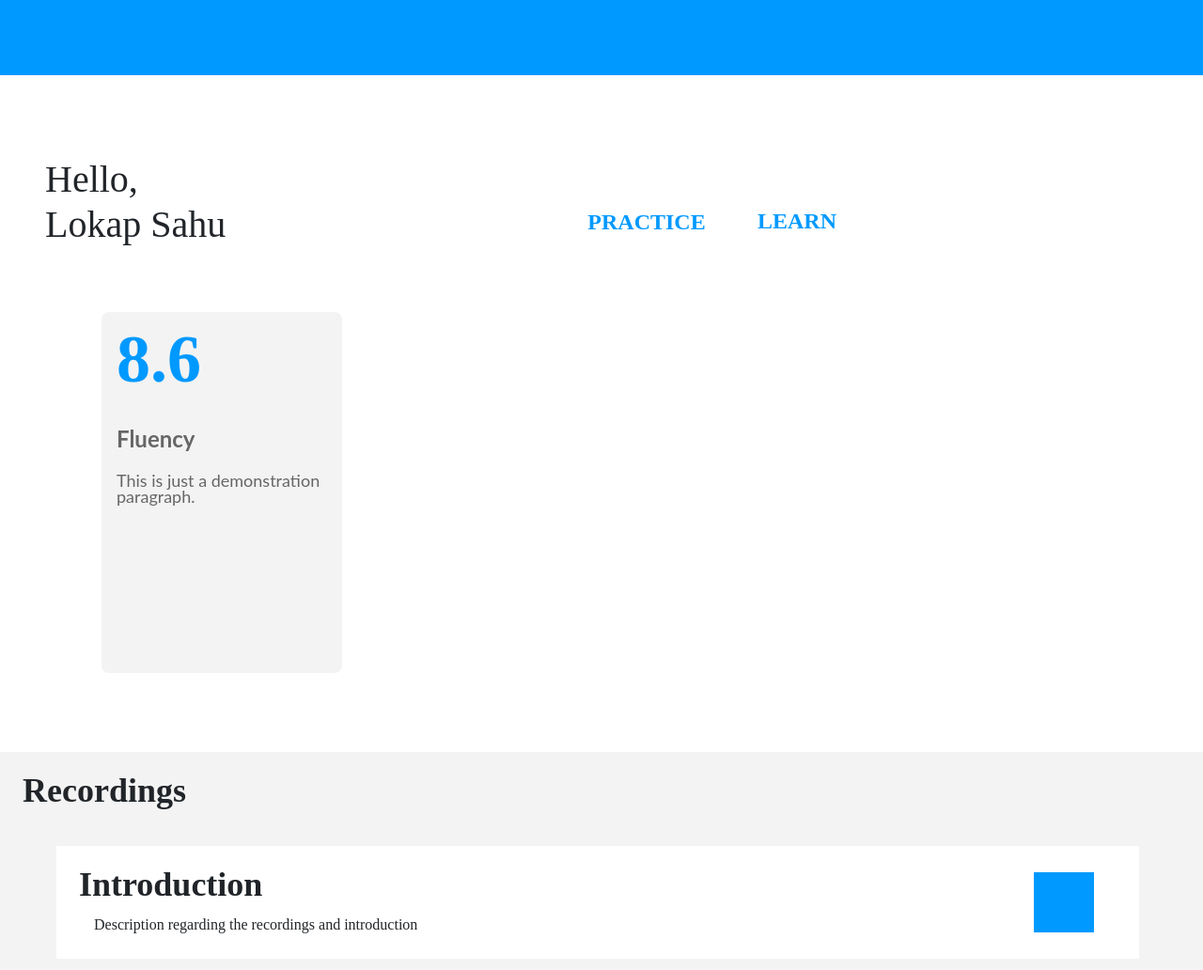
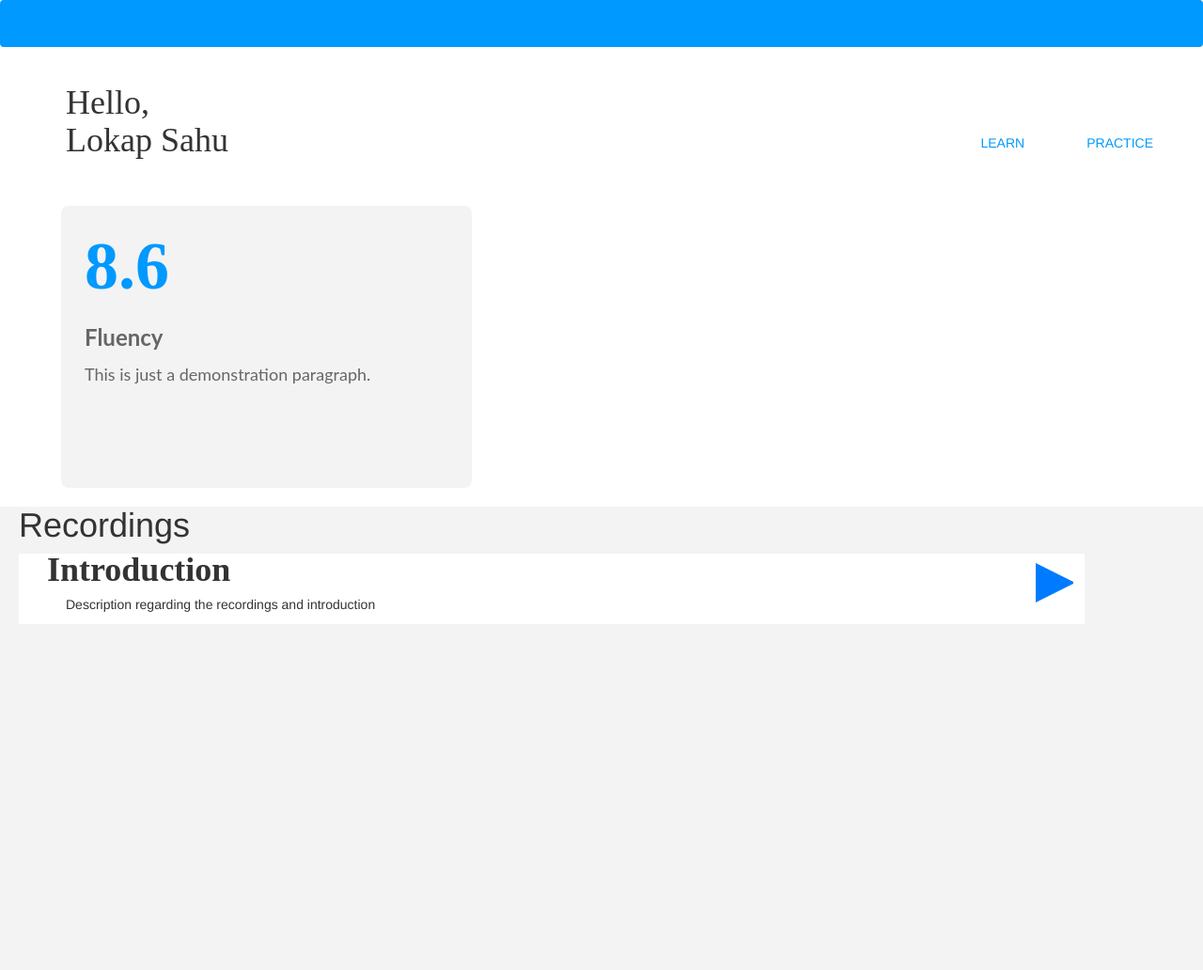
Before and after one commit to Rak5hithS/Languify, a plain HTML site: page home.html in a window 1280 px wide. Shown: the whole page at 94% size. Drawn offline with nearby package versions, Linux system fonts and the light colour scheme.

Commit message:
update-1

```diff
--- a/home.css
+++ b/home.css
@@ -8,31 +8,18 @@ body {
     overflow: scroll;
 }
 
-.bar {
-    position: absolute;
+.navbar {
+    background: #0099FF;
     width: 100%;
-    background: #0099FF;
-    height: 80px;
-    left: 0px;
-    top: 0px;
-    right: 0px;
 }
 
-.home {
+.hello h1{
     font-family: Barlow;
     font-style: normal;
-    position: absolute;
-    display: flex;
-    width: 100%;
-    padding: 3rem;
-    top: 50%;
-    left: 50%;
-    transform: translate(-50%,-300%);
-    height: 70px;
-    margin-top: 7px;
+    margin-left: 7rem;
 }
 
- .btn {
+ /* .btn {
      float: none;
     font-family: Barlow;
     font-style: normal;
@@ -48,9 +35,15 @@ body {
     color: #0099FF;
     text-align: center;
     margin-bottom: 1rem;
+  } */
+
+  .btn{
+    margin-top: 6.5rem;
+    margin-right: 4rem;
+    color: #0099FF;
   }
 
-  .btn1 {
+  /* .btn1 {
     float: none;
     font-family: Barlow;
     font-style: normal;
@@ -69,9 +62,15 @@ body {
     border: 0px;
     text-align: center;
     margin-bottom: 1rem;
-  }
+  } */
 
-  .box{
+  /* .btn1{
+    color: #0099FF;
+    background-color: transparent;
+    border: transparent;
+  } */
+
+  /* .box{
     width: 100%;
     position: absolute;
     top: 0%;
@@ -80,14 +79,13 @@ body {
     width: 10rem;
     height: 24rem;
     background: transparent;
-  }
+  } */
 
   .box-row{
-    position: absolute;
-    width: 256px;
-    height: 24rem;
-    left: 60px;
-    top: 284px;
+    width: 240px;
+    height: 30rem;
+    margin-left: 8rem;
+    margin-top: 4rem;
     background: #F3F3F3;
     border-radius: 8px;
   }
@@ -101,6 +99,7 @@ body {
     line-height: 95%;
     color: #0099FF;
   }
+
   .box-row h4{
     font-family: Lato;
     font-style: normal;
@@ -123,53 +122,37 @@ body {
     color: #666666;
   }
 
-  .recording-contianer{
-    position: absolute;
+  .recording{
+    margin-top: 2rem;
+    padding-left: 2rem;
     width: 100%;
     height: 1024px;
-    left: 0px;
-    top: 800px;
     background: #F3F3F3;
   }
 
-  .recording-contianer h1{
-    position: absolute;
-    width: 6rem;
-    padding: 1.5rem;
+  .small-heading{
     font-family: Barlow;
     font-style: normal;
+    padding-left: 3rem;
     font-weight: 600;
     font-size: 36px;
     line-height: 95%;
   }
 
-  .recording-container-coulmn{
-    position: absolute;
+  .sub-recording{
     width: 90%;
-    align-self: center;
-    height: 120px;
-    display: flex;
-    left: 60px;
-    top: 100px;
+    height: 75px;
     background-color: #FFFFFF;
   }
 
-  .btn2 {
-    width:3rem;
-    background-color: #0099FF;
-    padding: 2rem;
-    margin-top: 5rem;
-    margin-right: 2rem;
-    height: 3rem;
-    position: absolute;
-    top: 50%;
-    left: 100%;
-    transform: translate(-175%,-175%);
-    border: 0px;
+  .btn1{
+    margin-top:1rem;
+    background-color: transparent;
+    border-style: solid;
+    border-width: 20px 0 20px 40px;
+    border-color: transparent transparent transparent #007bff;
   }
 
   .sub-text{
-      padding-top: 4rem;
-      padding-left: 2rem;
-      margin: 0.5rem;
+      padding-left: 5rem;
     }
--- a/home.html
+++ b/home.html
@@ -5,16 +5,27 @@
     <meta name="viewport" content="width=device-width, initial-scale=1.0">
     <title>Document</title>
     <link rel = "stylesheet" href="home.css">
+    <link rel="stylesheet" href="https://maxcdn.bootstrapcdn.com/bootstrap/3.4.1/css/bootstrap.min.css">
+
+    <!-- jQuery library -->
+    <script src="https://ajax.googleapis.com/ajax/libs/jquery/3.5.1/jquery.min.js"></script>
+
+    <!-- Latest compiled JavaScript -->
+    <script src="https://maxcdn.bootstrapcdn.com/bootstrap/3.4.1/js/bootstrap.min.js"></script>
 </head>
 <body>
-    <div class="bar"> </div>
-    <div class="home">
-        <h1>Hello,<br>Lokap Sahu</h1>
-        <input class="btn" type = "button" value="PRACTICE">
-        <input class="btn1" type = "button" value="LEARN">
+    <div class="navbar"></div>
+    <div class="row inline">
+        <div class="container col-sm-4 hello">
+            <h1>Hello,<br>Lokap Sahu</h1>
+        </div>
+        <div class="col-sm-8">
+            <button class="btn pull-right" type="button">PRACTICE</button>
+            <button class="btn pull-right" type="button">LEARN</button>
+        </div>
     </div>
-    <div class="box">
-        <div class="box-row">
+    <div class="row">
+        <div class="box-row col-sm-4">
             <h1>8.6</h1>
             <h4>Fluency</h4>
             <p class="text">
@@ -22,12 +33,12 @@
             </p>
         </div>
     </div>
-    <div class="recording-contianer">
+    <div class="recording">
         <h1>Recordings</h1>
-        <div class="recording-container-coulmn">
-                <h1>Introduction</h1>
-                <p class="sub-text">Description regarding the recordings and introduction</p>
-                <input class='btn2' type="button">
+        <div class="coulmn sub-recording">
+            <button class='btn1 pull-right' type="button"></button>
+            <p class="small-heading">Introduction</p>
+            <p class="sub-text">Description regarding the recordings and introduction</p>
         </div>
     </div>
 </body>
```
